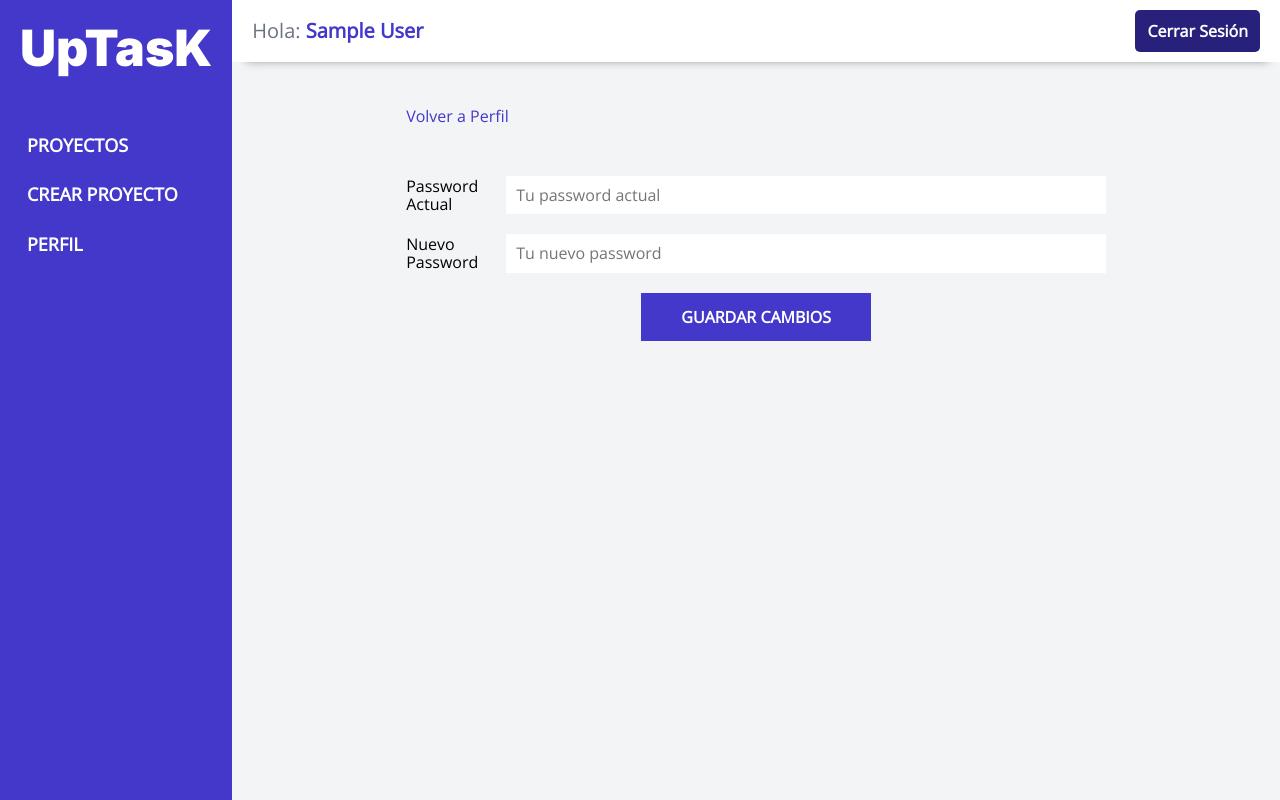
After one commit to dvrvk/UpTask_MVC, a PHP site: the page made by views/dashboard/cambiar-password.php in a window 1280 px wide. The commit adds this page. Run offline with PHP 8.4, Linux system fonts and the light colour scheme; the template is opened without the code that fills it, so the values that code supplies are empty; the visitor is signed in with stand-in values (Sample User, id 1).

Commit message:
Validación nuevo password

```diff
--- a/public/index.php
+++ b/public/index.php
@@ -38,6 +38,8 @@ $router->get('/proyecto', [DashboardController::class, 'proyecto']);
 $router->get('/perfil', [DashboardController::class, 'perfil']);
 $router->post('/perfil', [DashboardController::class, 'perfil']);
 $router->get('/cambioEmail', [DashboardController::class, 'cambioEmail']);
+$router->get('/cambiar-password', [DashboardController::class, 'cambiar_password']);
+$router->post('/cambiar-password', [DashboardController::class, 'cambiar_password']);
 
 
 // API para las tareas
--- a/src/scss/dashboard/_dashboard.scss
+++ b/src/scss/dashboard/_dashboard.scss
@@ -38,5 +38,13 @@
         }
     }
 
+    .enlace {
+        color: v.$indigo;
+
+        &:hover {
+            color: darken(v.$indigo, 20%);
+        }
+    }
+
 
 }
--- /dev/null
+++ b/views/dashboard/cambiar-password.php
@@ -0,0 +1,35 @@
+<?php include_once __DIR__ . '/header-dashboard.php'; ?>
+
+<div class="contenedor-sm">
+    <?php include_once __DIR__ . '/../templates/alertas.php'?>
+
+    <a href="/perfil" class="enlace">Volver a Perfil</a>
+
+    <form class="formulario" method="POST" action="/cambiar-password">
+
+        <div class="campo">
+            <label for="password_actual">Password Actual</label>
+            <input
+                id="password_actual"
+                type="password"
+                name="password_actual"
+                placeholder="Tu password actual"
+            />
+        </div>
+
+        <div class="campo">
+            <label for="password_nuevo">Nuevo Password</label>
+            <input
+                id="password_nuevo"
+                type="password"
+                name="password_nuevo"
+                placeholder="Tu nuevo password"
+            />
+        </div>
+
+        <input type="submit" value="Guardar Cambios">
+    </form>
+</div>
+
+
+<?php include_once __DIR__ . '/footer-dashboard.php'; ?>
--- a/views/dashboard/perfil.php
+++ b/views/dashboard/perfil.php
@@ -2,12 +2,15 @@
 
 <div class="contenedor-sm">
     <?php include_once __DIR__ . '/../templates/alertas.php'?>
+
+    <a href="/cambiar-password" class="enlace">Cambiar Password</a>
 
     <form class="formulario" method="POST" action="/perfil">
 
         <div class="campo">
             <label for="nombre">Nombre</label>
             <input
+                id="nombre"
                 type="text"
                 value="<?php echo $usuario->nombre; ?>"
                 name="nombre"
@@ -18,6 +21,7 @@
         <div class="campo">
             <label for="email">Email</label>
             <input
+                id="email"
                 type="email"
                 value="<?php echo $usuario->email; ?>"
                 name="emailTemp"
```
Also changed, not shown: controllers/DashboardController.php (+21 -0 lines), models/Usuario.php (+17 -0 lines), public/build/css/app.css, 1 other file.
